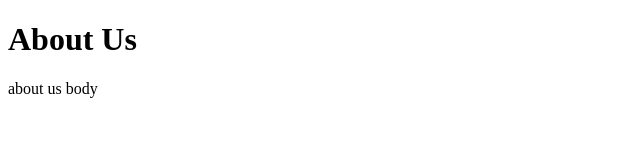
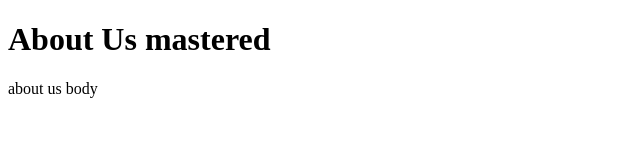
Before and after one commit to ZiadAssem/sprints_git_task, a plain HTML site: page about.html in a window 1280 px wide. Shown: the whole page, without its empty margins (0-640 px from the left). Drawn offline with Linux system fonts and the light colour scheme.

Commit message:
Changed About page title on main branch

```diff
--- a/about.html
+++ b/about.html
@@ -6,7 +6,7 @@
     <title>About Page</title>
 </head>
 <body>
-    <h1>About Us</h1>
+    <h1>About Us mastered</h1>
     <p> about us body</p>
 </body>
 </html>
```
